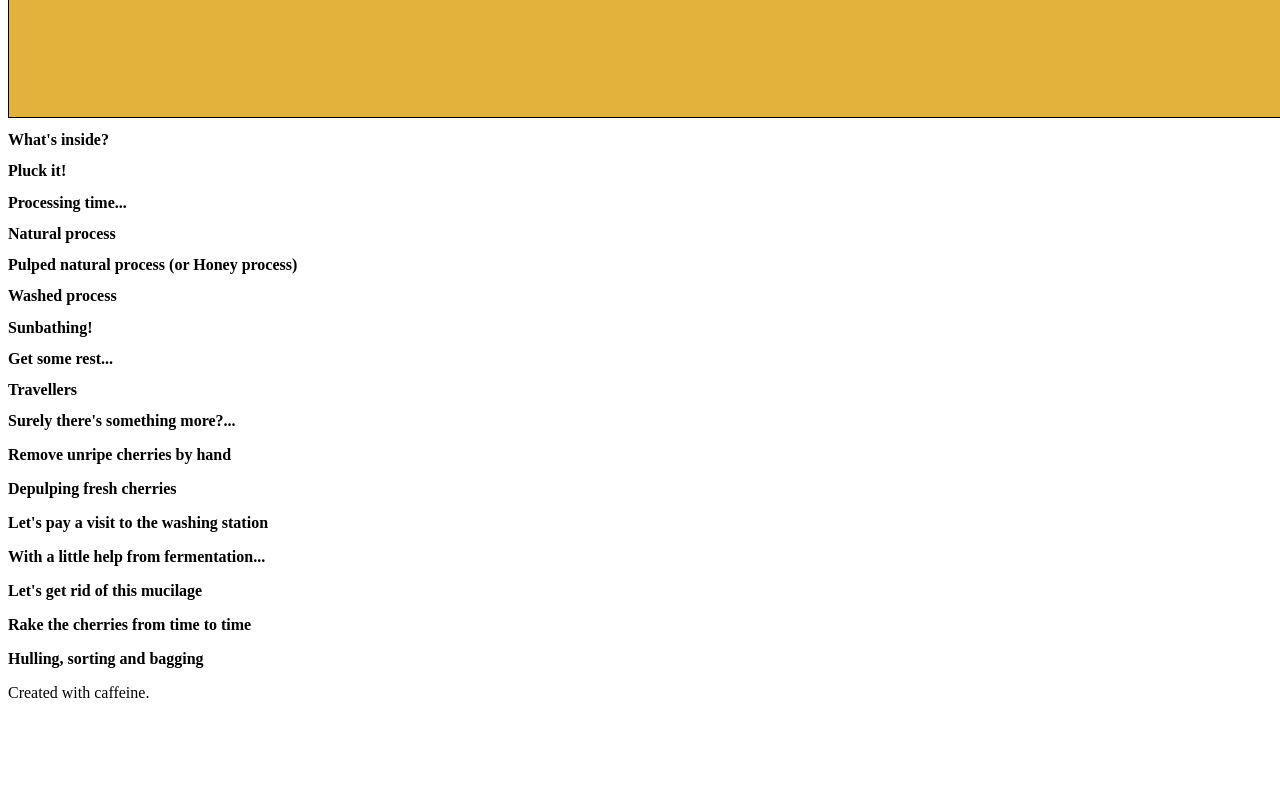
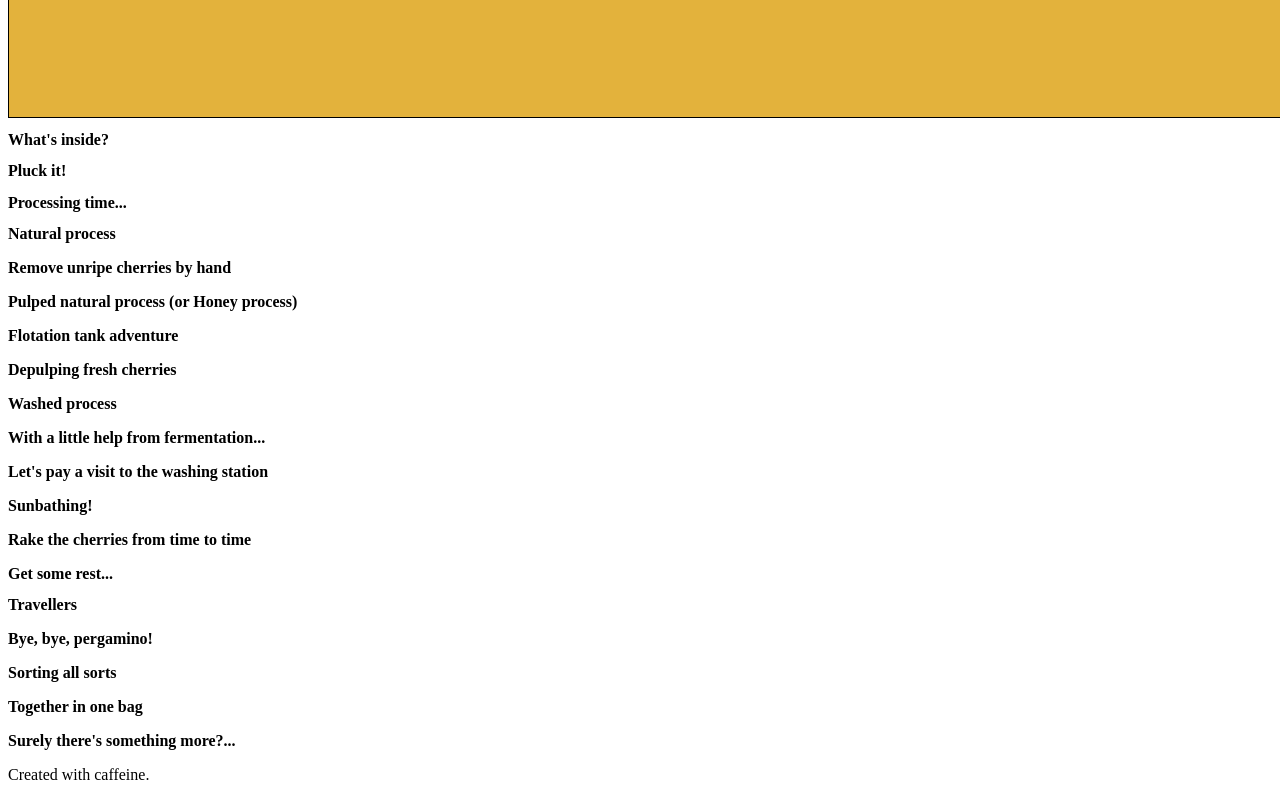
Before and after one commit to bifera/brewable-bean, a website: page index.html in a window 1280 px wide. Shown: the part 3961-4761 px from the top of the page. Before the commit the page ends 4679 px from the top, so only its background shows below. Drawn offline with nearby package versions, Linux system fonts and the light colour scheme.

Commit message:
update structure

```diff
--- a/index.html
+++ b/index.html
@@ -16,23 +16,77 @@
             </div>
             <div class="container" id="container">
             </div>
+            <section id="part-one">
+                <article>
                     <h2>What's inside?</h2>
+                </article>
+            </section>
+            <section id="part-two">
+                <article>
                     <h2>Pluck it!</h2>
+                </article>
+            </section>
+            <section id="part-three">
+                <article class="process">
                     <h2>Processing time...</h2>
+                </article>
+                <article class="process natural">
                     <h2>Natural process</h2>
+                    <div class="natural">
+                        <h3>Remove unripe cherries by hand</h3>
+                    </div>
+                </article>
+                <article class="process pulped">
                     <h2>Pulped natural process (or Honey process)</h2>
+                    <div class="pulped washed">
+                        <h3>Flotation tank adventure</h3>
+                    </div>
+                    <div class="pulped washed">
+                        <h3>Depulping fresh cherries</h3>
+                    </div>
+                </article>
+                <article class="process washed">
                     <h2>Washed process</h2>
+                    <div class="washed">
+                        <h3>With a little help from fermentation...</h3>
+                    </div>
+                    <div class="washed">
+                        <h3>Let's pay a visit to the washing station</h3>
+                    </div>
+                </article>
+            </section>
+            <section id="part-four">
+                <article>
                     <h2>Sunbathing!</h2>
+                    <div>
+                        <h3>Rake the cherries from time to time</h3>
+                    </div>
+                </article>
+            </section>
+            <section id="part-five">
+                <article>
                     <h2>Get some rest...</h2>
+                </article>
+            </section>
+            <section id="part-six">
+                <article>
                     <h2>Travellers</h2>
+                    <div>
+                        <h3>Bye, bye, pergamino!</h3>
+                    </div>
+                    <div>
+                        <h3>Sorting all sorts</h3>
+                    </div>
+                    <div>
+                        <h3>Together in one bag</h3>
+                    </div>
+                </article>
+            </section>
+            <section id="part-seven">
+                <article>
                     <h2>Surely there's something more?...</h2>
-            <h3>Remove unripe cherries by hand</h3>
-            <h3>Depulping fresh cherries</h3>
-            <h3>Let's pay a visit to the washing station</h3>
-            <h3>With a little help from fermentation...</h3>
-            <h3>Let's get rid of this mucilage</h3>
-            <h3>Rake the cherries from time to time</h3>
-            <h3>Hulling, sorting and bagging</h3>
+                </article>
+            </section>
         </main>
         <footer>
             <p>Created with caffeine.</p>
```
Lines whose indentation alone changed are shown as unchanged.
